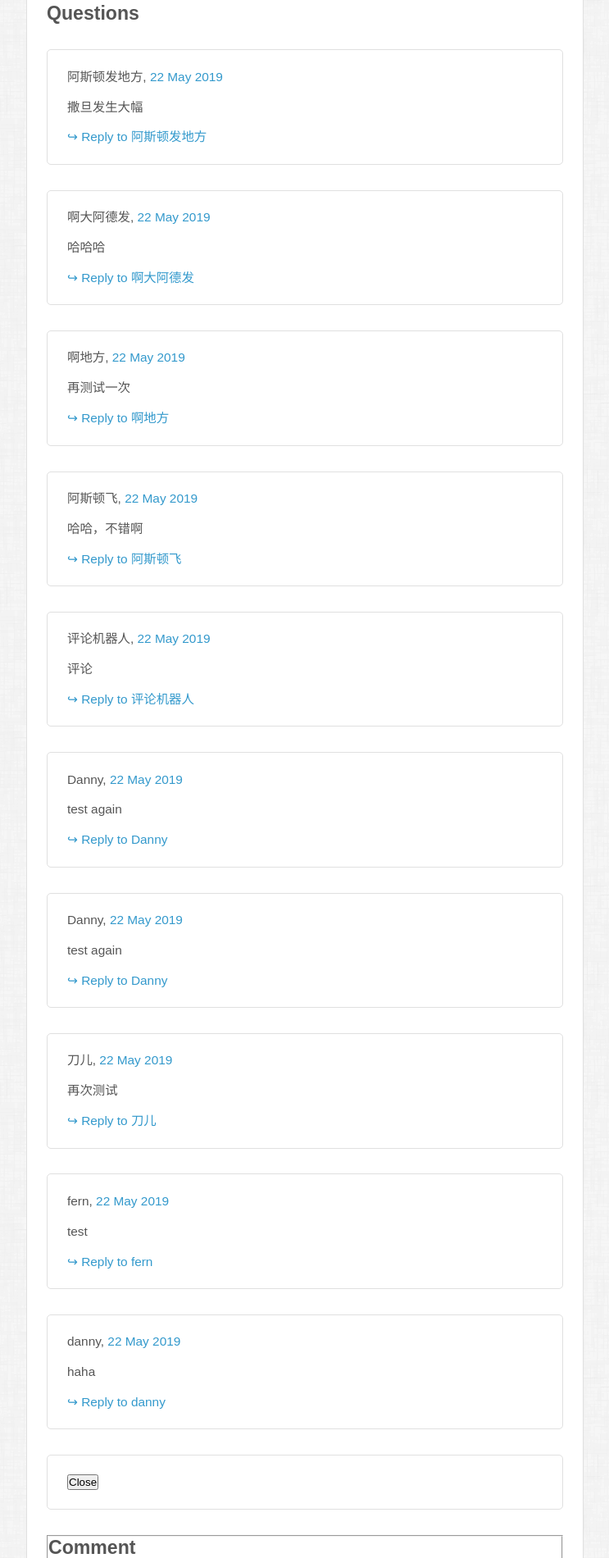
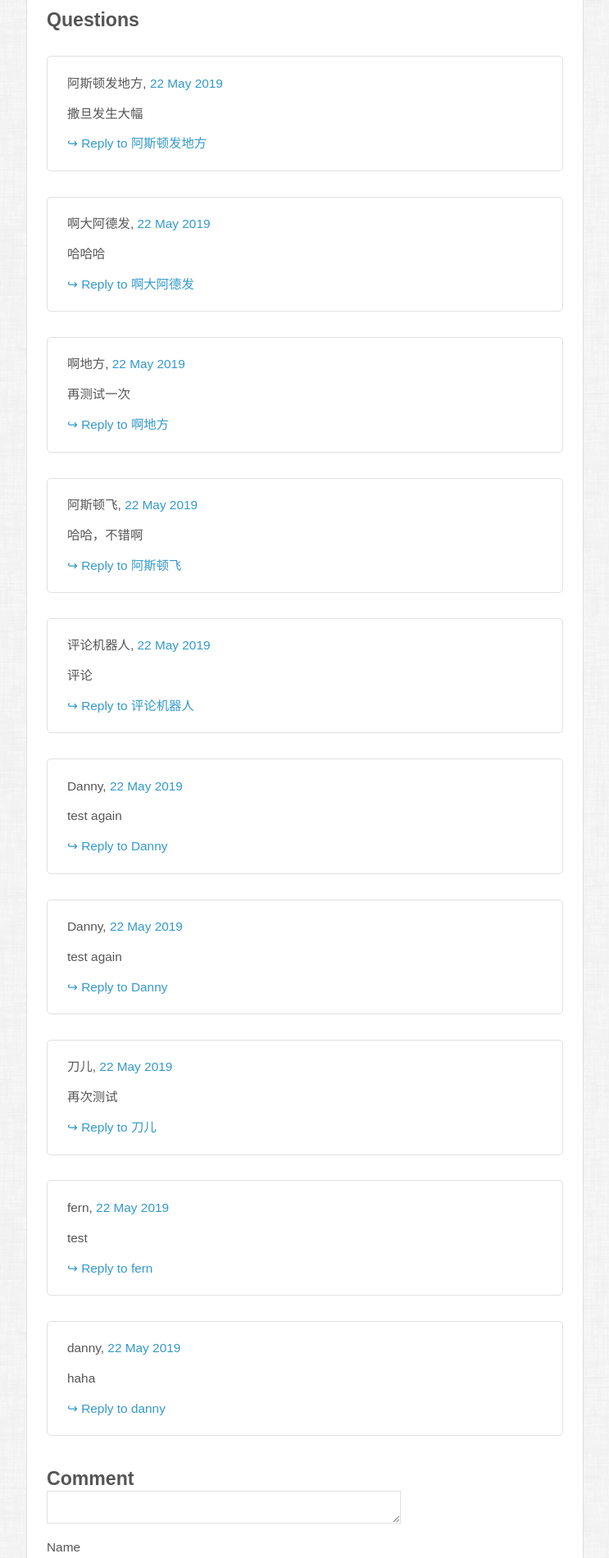
Before and after one commit to dannyzhan/dannyzhan.github.io, a Jekyll site: the page built from _posts/essay/2019-05-15-20year.md, in a window 1280 px wide. Shown: the part 2231-4131 px from the top of the page at 82% size, without its empty margins (268-1011 px from the left). Built offline with Jekyll 4.4.1, drawn with Linux system fonts in a browser that asks for light colours; some web fonts are replaced.

Commit message:
update style

```diff
--- a/assets/themes/sext-v/css/style.css
+++ b/assets/themes/sext-v/css/style.css
@@ -244,3 +244,141 @@ li[id*='dsq-like-'] {
 .gist {
   font-size: 13px;
   line-height: 1.6; }
+
+
+/*///// comment form /////*/
+
+input, select, textarea, label, button {
+    @extend body;
+}
+fieldset {
+    border: none;
+    padding: 0;
+}
+.textfield {
+    width: 420px;
+    max-width: 100%;
+    padding: 0.5rem 0;
+}
+textarea {
+    vertical-align: top;
+}
+.textfield__input {
+    border: 1px solid rgba(0,0,0,.12);
+    padding: 4px 5px;
+    width: 100%;
+    font-size: $comment-font-size;
+}
+.notify-me, .g-recaptcha {
+    padding: 0.5rem 0;
+}
+.button {
+    background: rgba(158,158,158,.2);
+    box-shadow: 0 2px 2px 2px rgba(0,0,0,.14);
+    border: none;
+    border-radius: 2px;
+    padding: 4px 8px;
+    overflow: hidden;
+    cursor: pointer;
+    -webkit-transition-duration: 0.4s;
+    transition-duration: 0.4s;
+    margin: 4px 0px 0px 0px;
+}
+button:hover {
+    background-color: $grey-color;
+    color: white;
+}
+
+/*///// existing comments /////*/
+
+.comments {
+    //border-top: 1px solid $grey-color-light; //WMc replaced by <hr>
+    //padding: 20px 0px 0px 0px;
+}
+.comment__new {
+    padding: 0px 0px 14px 0px;
+}
+.comment__author {
+    color: $grey-color;
+}
+.comment__date {
+    font-size: $small-font-size;
+}
+.comment__body {
+    font-size: $comment-font-size;
+}
+.comment__meta {
+    text-align: left;
+    color: $grey-color;
+    font-size: $small-font-size;
+}
+.comments__existing {
+    padding: 8px 0px 0px 0px;
+}
+.comment {
+    border-top: 0px solid $grey-color-light;
+    padding: 0px 0px 0px 0px;
+    margin-bottom: 1em;
+}
+.comment.child {
+    margin-left: 3em;
+}
+.comment__reply-link {
+  color: $grey-color;
+  font-size: $small-font-size;
+}
+
+
+/*///// pop-up modal window for comments /////*/
+
+.show-modal {
+    overflow: hidden;
+    position: relative;
+}
+.show-modal:before {
+    position: absolute;
+    content: '';
+    top: 0;
+    left: 0;
+    width: 100%;
+    height: 100%;
+    z-index: 999;
+    background-color: rgba(255, 255, 255, 0.85);
+}
+.show-modal .modal {
+    display: block;
+}
+.mdl-card {
+    min-height: 200px;
+    overflow: hidden;
+    z-index: 1;
+    position: relative;
+    background: #fff;
+    box-sizing: border-box;
+}
+.modal {
+    display: none;
+    position: fixed;
+    width: 330px;
+    top: 50%;
+    left: 50%;
+    margin-left: -150px;
+    margin-top: -150px;
+    min-height: 0;
+    z-index: 9999;
+    box-shadow: 0 2px 2px 2px rgba(0,0,0,.14);
+    padding: 16px;
+    border-radius: 2px;
+    background: white;
+}
+.mdl-shadow--16dp {
+    box-shadow: 0 16px 24px 2px rgba(0,0,0,.14),0 6px 30px 5px rgba(0,0,0,.12),0 8px 10px -5px rgba(0,0,0,.2);
+}
+.mdl-card__supporting-text {
+    overflow: hidden;
+    padding: 16px;
+    width: 90%;
+}
+.modal-title {
+    margin-bottom: 0px;
+}
```
